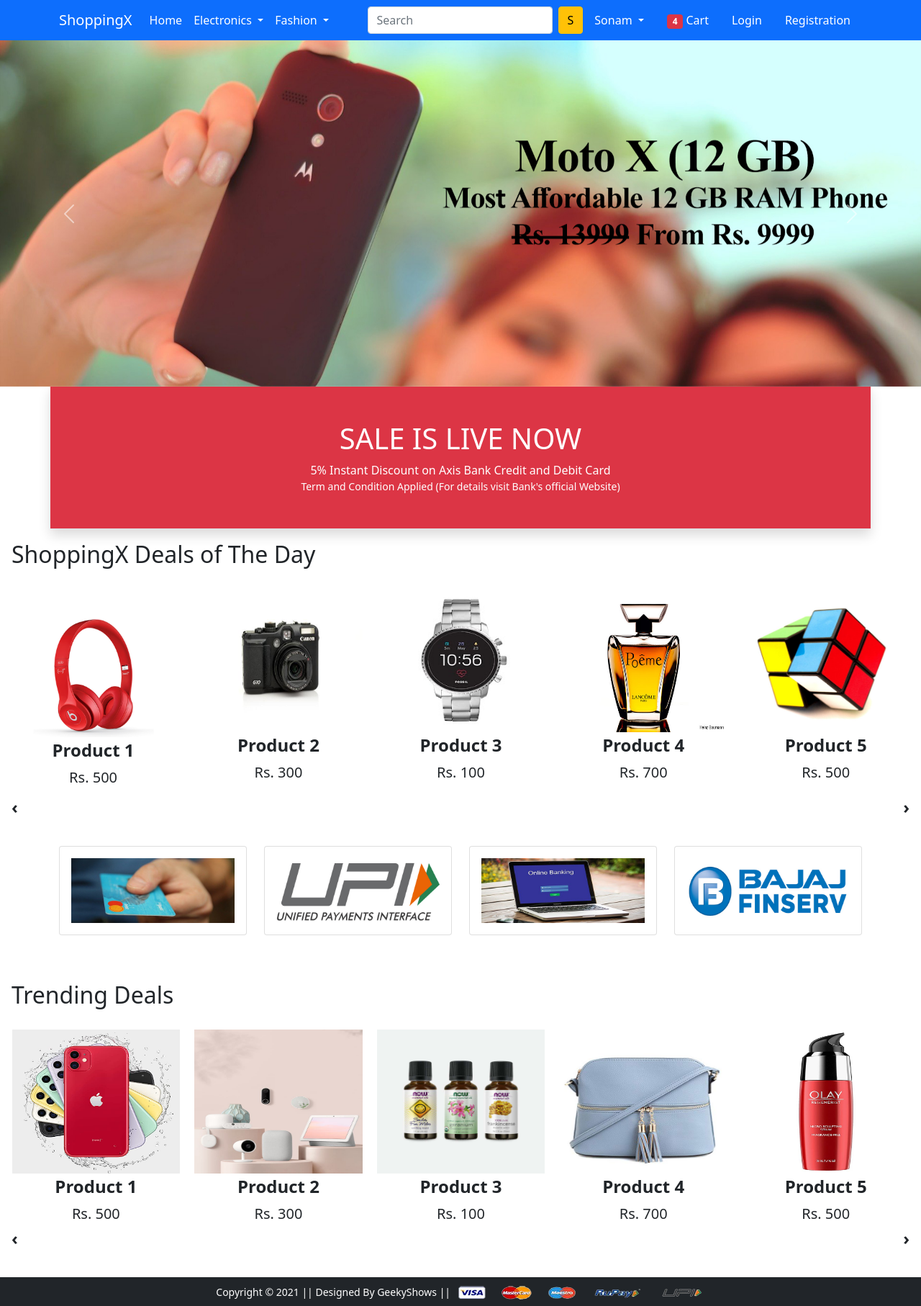
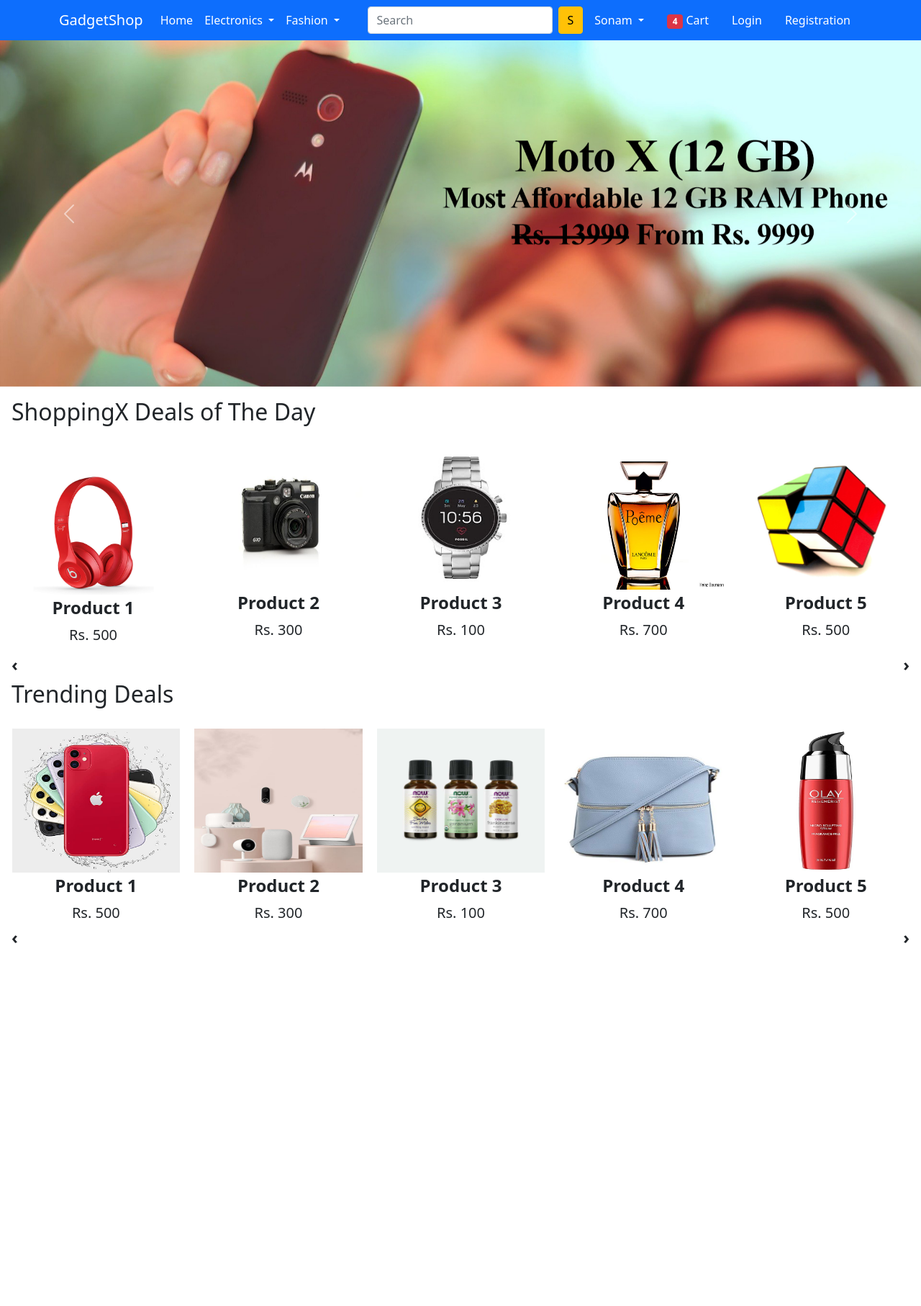
Before and after one commit to VipinChaudhary31/E-Commerce_Website, a Django app: page / in a window 1280 px wide. Shown: the whole page at 72% size. After the commit the page ends 1310 px from the top, so only its background shows below. Run offline with Django 4.2, Linux system fonts and the light colour scheme; some libraries are stand-ins or nearby versions.

Commit message:
removes the footer, remove sale is live now and payment we accept

```diff
--- a/GadgetShop/app/templates/app/base.html
+++ b/GadgetShop/app/templates/app/base.html
@@ -19,12 +19,12 @@
     <link rel="stylesheet" href="{% static 'app/css/style.css' %}">
 
 
-    <title>ShoppingX | {% block title %} {% endblock title %} </title>
+    <title>GadgetShop | {% block title %} {% endblock title %} </title>
   </head>
   <body>
     <nav class="navbar navbar-expand-lg navbar-dark bg-primary">
      <div class="container">
-       <a class="navbar-brand" href="/">ShoppingX</a>
+       <a class="navbar-brand" href="/">GadgetShop</a>
        <button class="navbar-toggler" type="button" data-bs-toggle="collapse" data-bs-target="#navbarSupportedContent" aria-controls="navbarSupportedContent" aria-expanded="false" aria-label="Toggle navigation">
          <span class="navbar-toggler-icon"></span>
        </button>
@@ -84,14 +84,7 @@
      </div>
     </nav>
     {% block banner_slider %} {% endblock banner_slider %}
-    {% block livesale %} {% endblock livesale %}
     {% block main-content %} {% endblock main-content %}
-
-    <!-- Start Footer -->
-    <footer class="container-fluid bg-dark text-center p-2 mt-5">
-        <small class="text-white">Copyright &copy; 2021 || Designed By GeekyShows || </small>
-        <img src="{% static 'app/images/payment.png' %}" alt="" srcset="" class="img-fluid" height="2px">
-    </footer> <!-- End Footer -->
 
     <!-- Jquery -->
     <script src="https://code.jquery.com/jquery-3.5.1.min.js" integrity="sha256-9/aliU8dGd2tb6OSsuzixeV4y/faTqgFtohetphbbj0=" crossorigin="anonymous"></script>
--- a/GadgetShop/app/templates/app/home.html
+++ b/GadgetShop/app/templates/app/home.html
@@ -31,17 +31,6 @@
 <!-- End Banner Slider -->
 {% endblock banner_slider %}
 
-{% block livesale %}
-<!-- Live Sale Section -->
-<div class="container">
-  <div class="row bg-danger text-center p-5 text-white border-bottom shadow">
-    <h1>SALE IS LIVE NOW</h1>
-    <span>5% Instant Discount on Axis Bank Credit and Debit Card</span>
-    <small class="fw-lighter">Term and Condition Applied (For details visit Bank's official Website)</small>
-  </div>
-</div>
-<!-- End Live Sale Section -->
-{% endblock livesale %}
 
 {% block main-content %}
 <!-- 1st Product Slider -->
@@ -65,41 +54,6 @@
 </div>
 <!-- End 1st Product Slider -->
 
-<!-- Payment Info Section -->
-<div class="container my-5">
- <div class="row">
-  <div class="col-sm-3">
-   <div class="card mb-3">
-     <div class="card-body">
-     <img src="{% static 'app/images/payavail/cc.jpg' %}" alt="" srcset="" class="img-fluid">
-     </div>
-   </div>
-  </div>
-  <div class="col-sm-3">
-   <div class="card mb-3">
-     <div class="card-body">
-      <img src="{% static 'app/images/payavail/upi.jpg' %}" alt="" srcset="" class="img-fluid">
-     </div>
-   </div>
-  </div>
-  <div class="col-sm-3">
-   <div class="card mb-3">
-     <div class="card-body">
-      <img src="{% static 'app/images/payavail/nb.jpg' %}" alt="" srcset="" class="img-fluid">
-     </div>
-   </div>
-  </div>
-  <div class="col-sm-3">
-   <div class="card mb-3">
-     <div class="card-body">
-      <img src="{% static 'app/images/payavail/bj.jpg' %}" alt="" srcset="" class="img-fluid">
-     </div>
-   </div>
-  </div>
- </div>
-</div>
-<!-- End Payment Info Section -->
-
 <!-- 2nd Product Slider -->
 <div class="mx-3">
  <h2>Trending Deals</h2>
```
Also changed, not shown: GadgetShop/app/templates/app/addtocart.html (+0 -12 lines).
